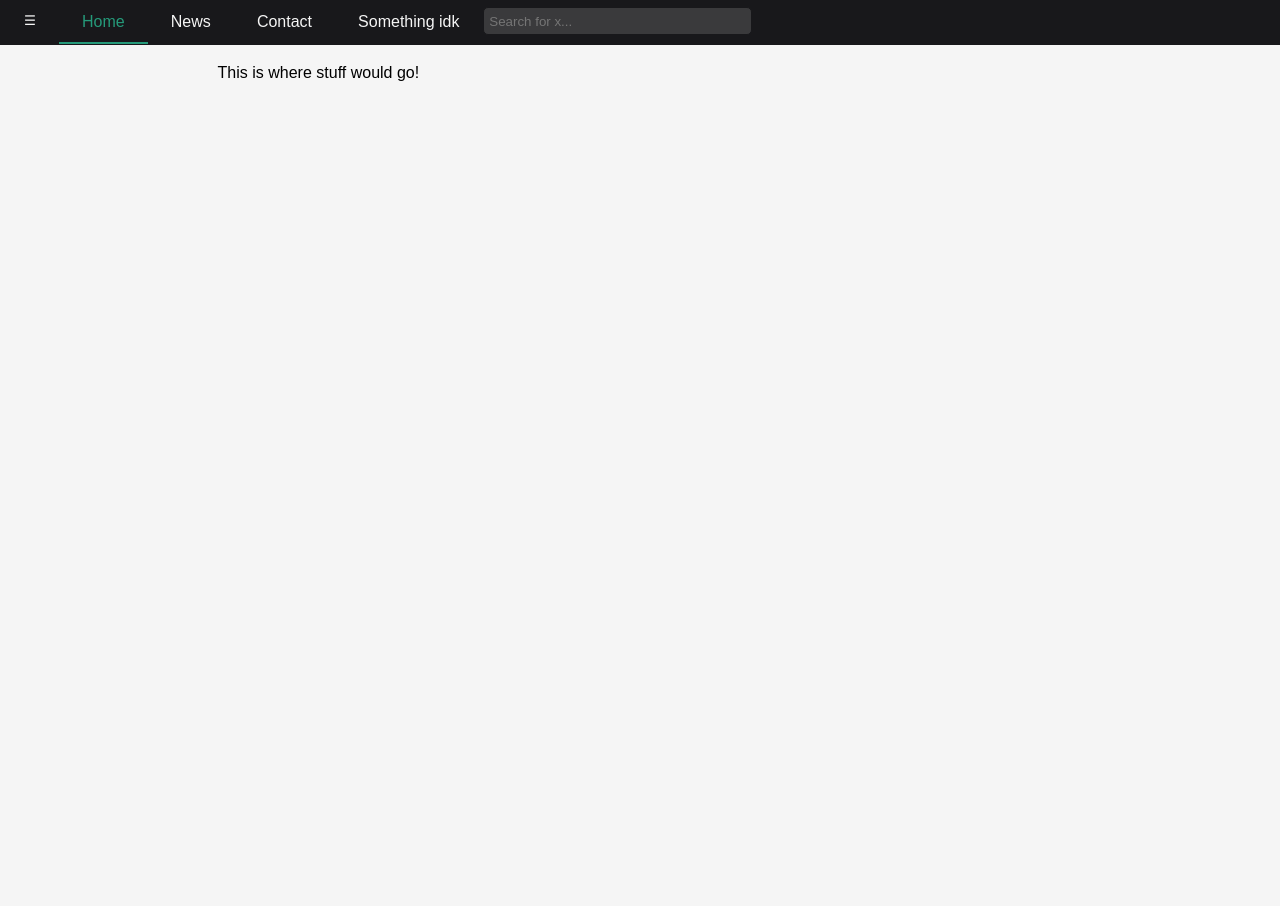
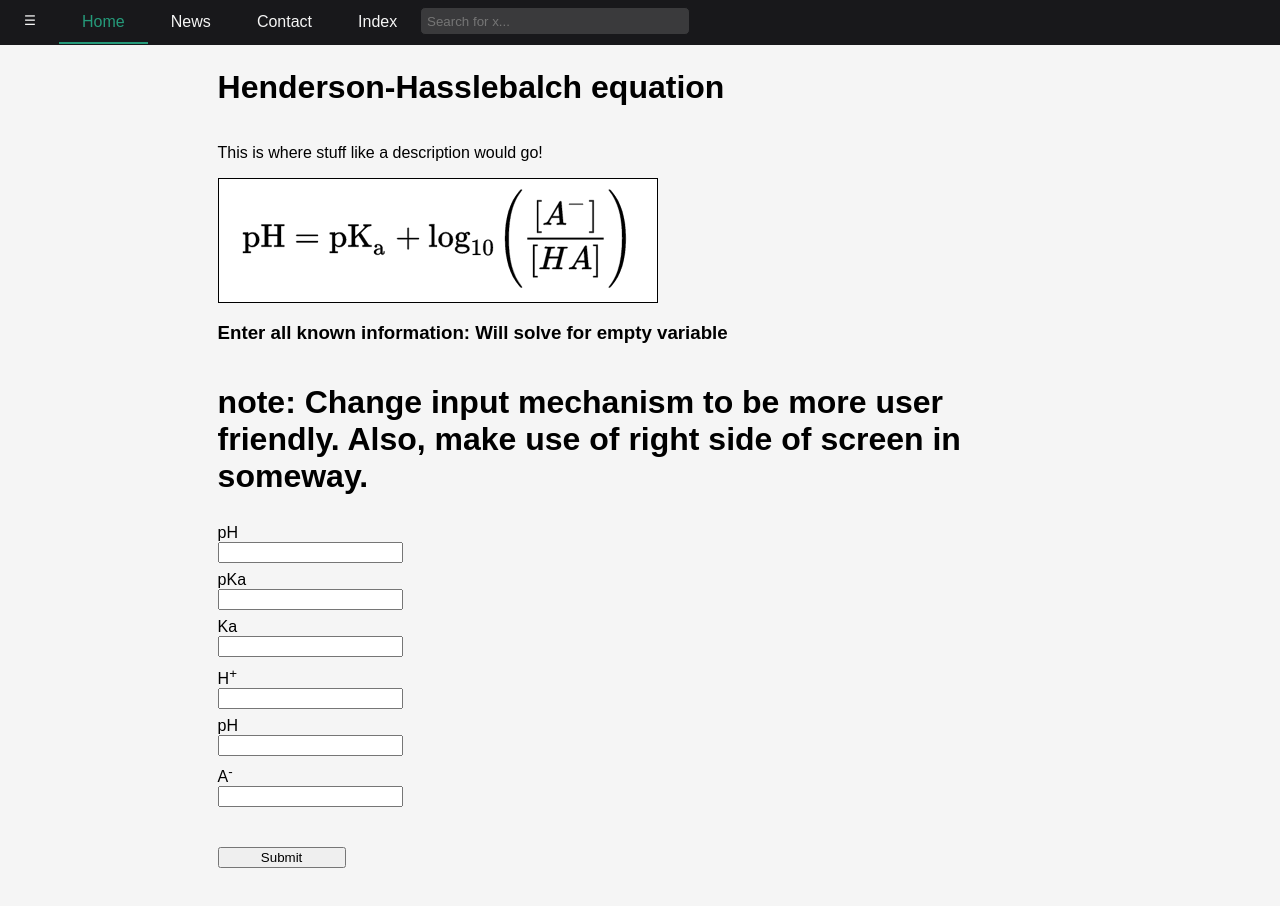
Before and after one commit to shukevin/Html-BasicWebsite, a plain HTML site: page index.html in a window 1280 px wide. Before the commit the page ends 800 px from the top, so only its background shows below. Drawn offline with Linux system fonts and the light colour scheme.

Commit message:
Added basic template for calculator content

```diff
--- a/index.html
+++ b/index.html
@@ -18,34 +18,65 @@
         <a class="active" href="index.html">Home</a>
         <a>News</a>
         <a>Contact</a>
-        <a>Something idk</a>
+        <a>Index</a>
 
         <input type="text" id="search" placeholder="Search for x...">
     </div>
     <div class="side-panel" id="panel" >
         <div class="side-panel-content">
-            <h1 class = non-clickable>Brain Parts:</h1>
+            <h1 class = non-clickable>Available Calculators:</h1>
             <ul>
                 <li>
-                    Cerebrum
+                    Henderson Hasslebalch equation
                 </li>
                 <li>
-                    Cerebellum
+                    TBD
                 </li>
                 <li>
-                    Limbic System
+                    TBD
                 </li>
                 <li>
-                    Brain Stem
+                    TBD
                 </li>
             </ul>
         </div>
     </div>
 
     <div class =main-content>
+
+        <h1> Henderson-Hasslebalch equation</h1>
         <p>
-            This is where stuff would go!
+            This is where stuff like a description would go!
         </p>
+        <img src="images\henderson-hasselbalch.PNG" alt="Hasselbalch equation">
+        <h3>Enter all known information: Will solve for empty variable</h2>
+        <h1>note: Change input mechanism to be more user friendly. Also, make use of right side of screen in someway.</h1>
+        <div id="pH">
+            <span>pH</span><br>
+            <input type="number" id="quantity" name="quantity">
+        </div>
+        <div id="pKa">
+            <span>pKa</span><br>
+            <input type="number" id="quantity" name="quantity">
+        </div>
+        <div id="Ka">
+            <span>Ka</span><br>
+            <input type="number" id="quantity" name="quantity">
+        </div>
+        <div id="H+">
+            <span>H<sup>+</sup></span><br>
+            <input type="number" id="quantity" name="quantity">
+        </div>
+        <div id="HA">
+            <span>pH</span><br>
+            <input type="number" id="quantity" name="quantity">
+        </div>
+        <div id="A-">
+            <span>A<sup>-</sup></span><br>
+            <input type="number" id="quantity" name="quantity">
+        </div>
+        <input id = submission type="submit">
+
     </div>
 </body>
 </html>
--- a/main.css
+++ b/main.css
@@ -62,10 +62,29 @@ html, body{
 
 .main-content{
     display: flex;
-    flex-direction: row;
+    flex-direction: column;
     font-size: 1em;
     padding: 6vh 17vw;
 }
+
+.main-content >img{
+    width: fit-content;
+    height: fit-content;
+    border: black 1px solid;
+}
+.main-content > div{
+    padding-top: 1vh;
+    float: left;
+}
+.main-content > div> span{
+    padding-right: 5%;
+}
+.main-content > #submission{
+    margin-top: 5vh;
+    width: 10vw;
+}
+
+
 
 .non-clickable{
     pointer-events: none;
```
Also changed, not shown: images/henderson-hasselbalch.PNG (added).
